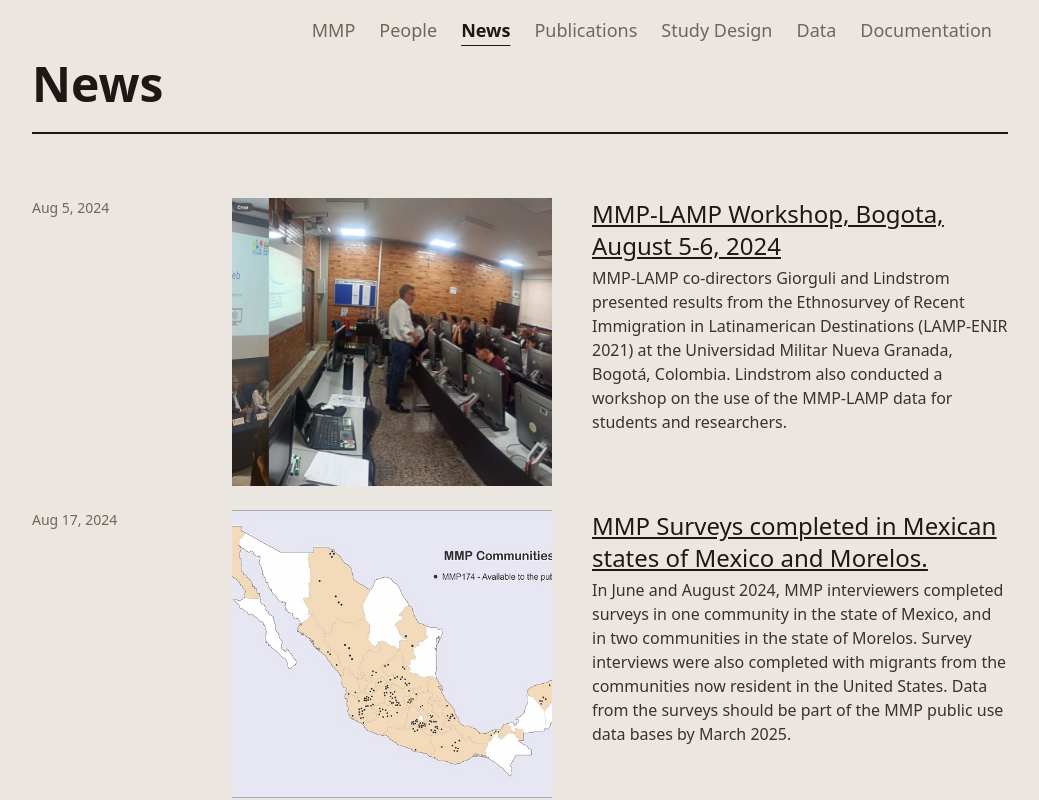
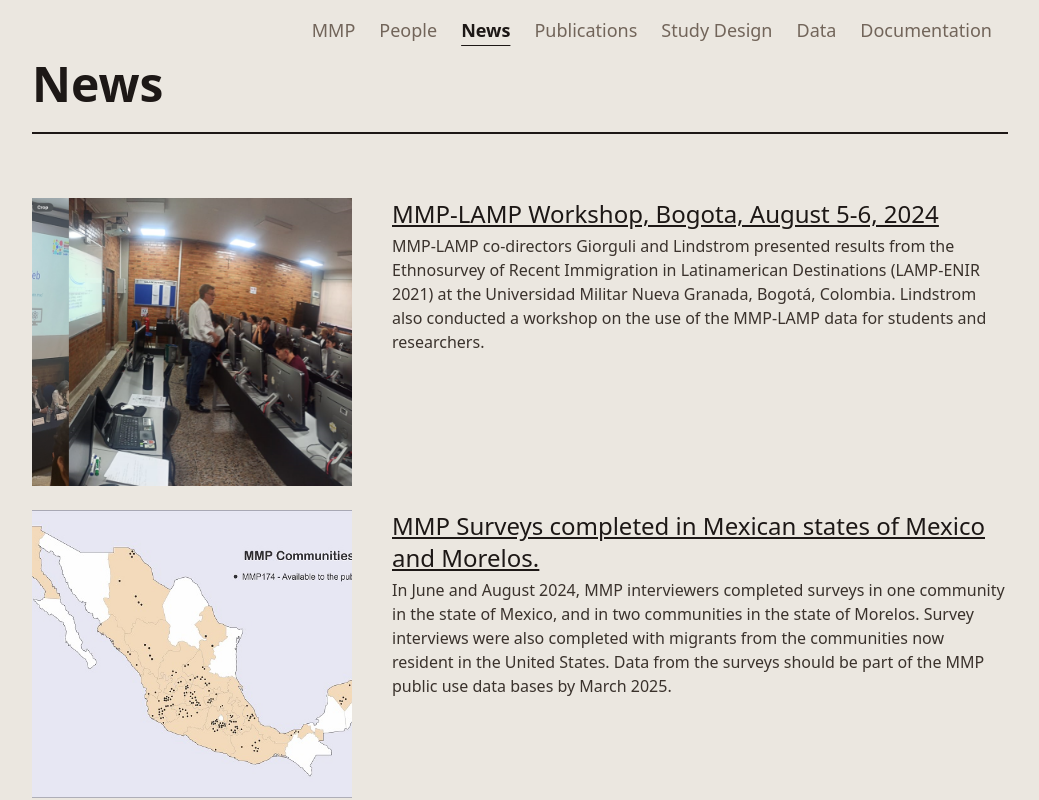
Before and after one commit to brown-ccv/mmp-next, a Next.js app: page /news in a window 1280 px wide. Shown: the top 800 px of the page, without its empty margins (120-1159 px from the left). Built offline with nearby package versions, Linux system fonts and the light colour scheme; a web font is replaced by a local one.

Commit message:
style: News page no date

```diff
--- a/src/pages/news/index.js
+++ b/src/pages/news/index.js
@@ -26,9 +26,6 @@ export default function NewsPage({ news }) {
                 }
                 return(
                     <li key={post.slug} className="flex gap-10">
-                        <p className="flex-none w-24 md:w-40 text-sm text-neutral-500">
-                            <FormattedDate date={new Date(post.pubDate)}/>
-                        </p>
                         <a className="relative hidden w-80 h-72 flex-none md:block" href={`/news/${post.slug}/`}>
                             <img className="object-cover h-full w-full" src={post.heroImage} alt=""/>
                         </a>
```
